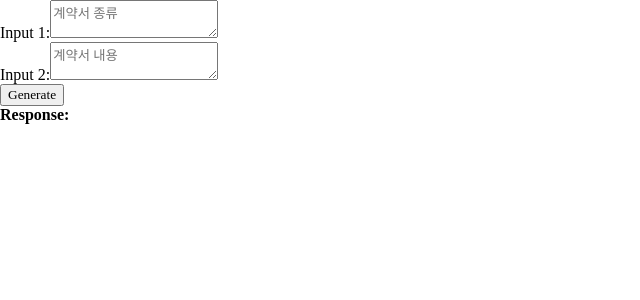
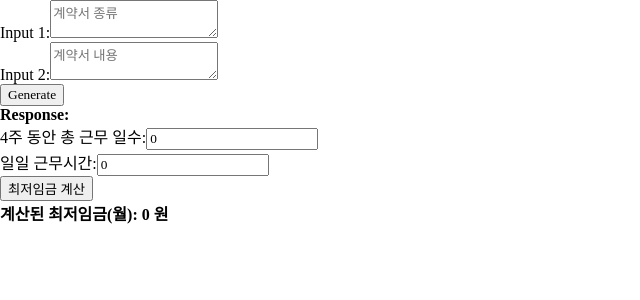
Before and after one commit to ContractAssistant/ContractAssistant_FE, a React (Vite) app: page /ContractAssistant_FE/gpt in a window 1280 px wide. Shown: the top 300 px of the page, without its empty margins (0-640 px from the left). Built offline with nearby package versions, Linux system fonts and the light colour scheme; no server answers; a web font is replaced by a local one.

Commit message:
feat: 최저임금 계산기

```diff
--- a/src/Router.jsx
+++ b/src/Router.jsx
@@ -1,6 +1,6 @@
 import { Routes, Route } from "react-router-dom";
 import Main from "./page/MainPage";
-import Login from "./page/login";
+import Login from "./page/LoginPage";
 import GptPage from "./page/GptPage";
 
 const Router = () => {
--- a/src/components/MinWageCal.jsx
+++ b/src/components/MinWageCal.jsx
@@ -0,0 +1,60 @@
+import React, { useState } from "react";
+
+const HourminWage = 9860;
+const MinWageCal = () => {
+  const [workDays, setWorkDays] = useState(0);
+  const [dailyWorkHours, setDailyWorkHours] = useState(0);
+  const [minWage, setMinWage] = useState(0);
+
+  // 쉼표를 추가해주는 함수
+  const addCommas = (value) => {
+    return value.toString().replace(/\B(?=(\d{3})+(?!\d))/g, ",");
+  };
+
+  const calculateMinWage = () => {
+    // 4주 동안 근무 일수
+    const totalWorkDays = workDays;
+
+    // 주휴수당 여부에 따라 계산
+    const totalWorkHours = totalWorkDays * dailyWorkHours;
+    const isEligibleForOvertime = totalWorkHours / 4 > 15;
+
+    if (isEligibleForOvertime) {
+      // 주휴수당 지급하는 경우
+      const totalHoursWithOvertime = totalWorkDays * dailyWorkHours + 4 * dailyWorkHours;
+      setMinWage(totalHoursWithOvertime);
+    } else {
+      // 주휴수당 지급하지 않는 경우
+      setMinWage(totalWorkHours);
+    }
+  };
+
+  return (
+    <div>
+      <div>
+        <label htmlFor="workDays">4주 동안 총 근무 일수:</label>
+        <input
+          type="number"
+          id="workDays"
+          value={workDays}
+          onChange={(e) => setWorkDays(e.target.value)}
+        />
+      </div>
+      <div>
+        <label htmlFor="dailyWorkHours">일일 근무시간:</label>
+        <input
+          type="number"
+          id="dailyWorkHours"
+          value={dailyWorkHours}
+          onChange={(e) => setDailyWorkHours(e.target.value)}
+        />
+      </div>
+      <button onClick={calculateMinWage}>최저임금 계산</button>
+      <div>
+        <strong>계산된 최저임금(월): {addCommas(minWage * HourminWage)} 원</strong>
+      </div>
+    </div>
+  );
+};
+
+export default MinWageCal;
--- a/src/page/GptPage.jsx
+++ b/src/page/GptPage.jsx
@@ -1,5 +1,6 @@
 import React, { useState, useEffect } from "react";
 import { OpenAIApi, Configuration } from "openai";
+import MinWageCal from "../components/MinWageCal";
 
 const KEY = import.meta.env.VITE_OPENAI_API_KEY;
 
@@ -96,6 +97,7 @@ const GptPage= () => {
             <strong>Response:</strong> {response}
             <br />
           </div>
+          <MinWageCal>최저임금 계산기</MinWageCal>
         </div>
       </div>
     </div>
```
